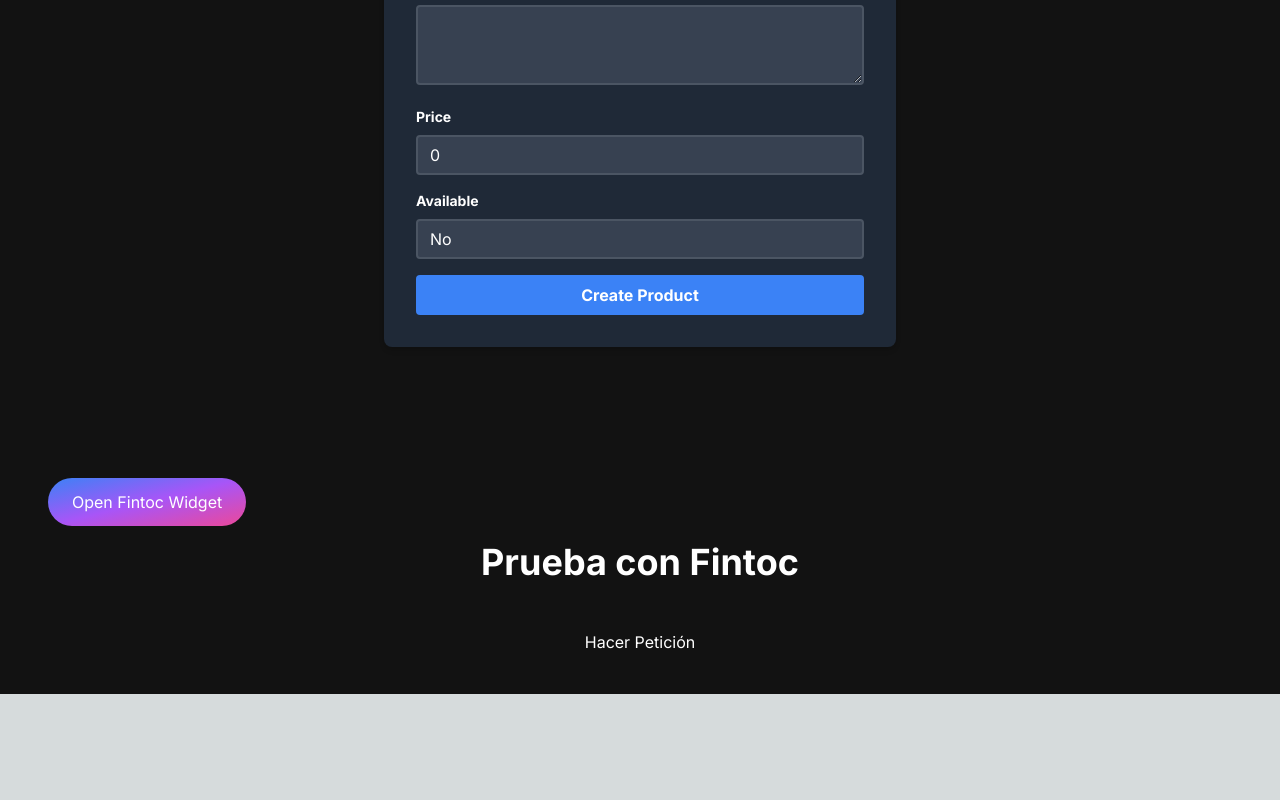
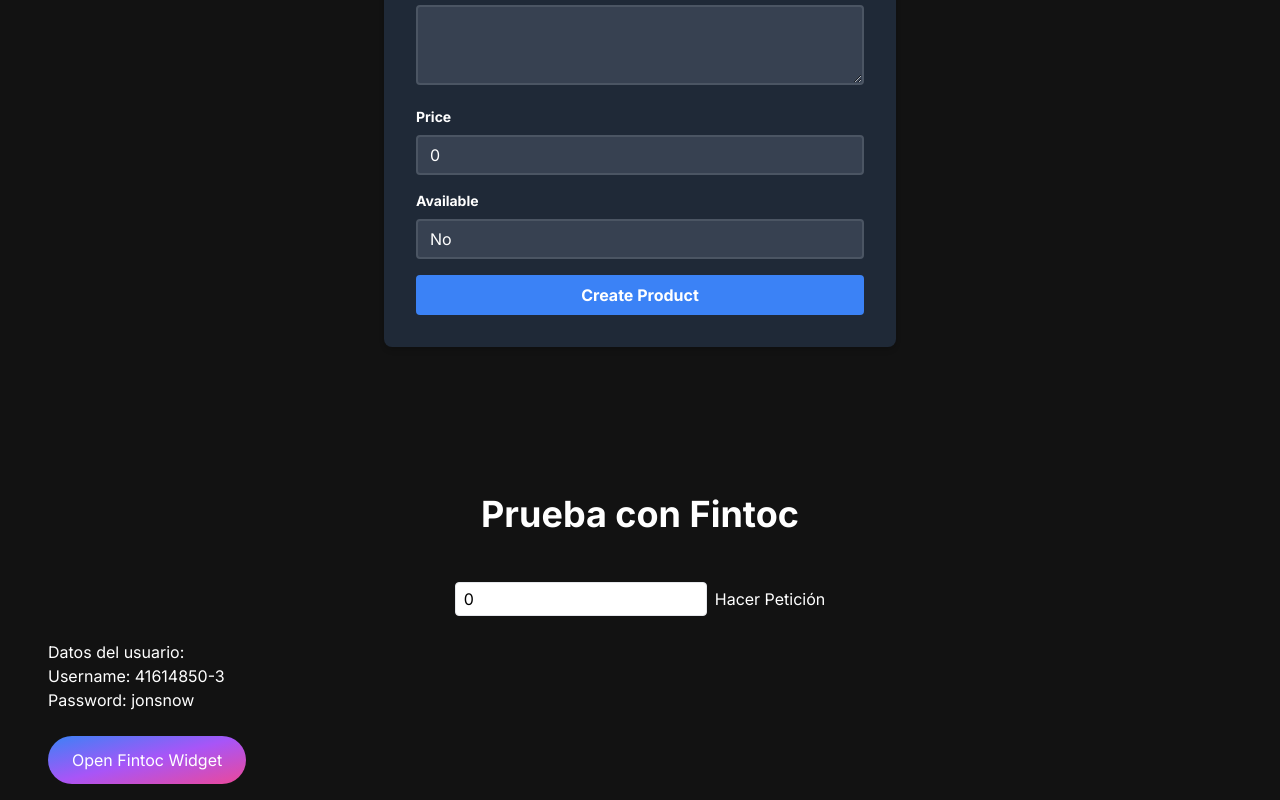
Before and after one commit to BernaValdivieso/bernardo-website, a Next.js app: page / in a window 1280 px wide. Shown: the part 2836-3636 px from the top of the page. Before the commit the page ends 3530 px from the top, so only its background shows below. Built offline with nearby package versions, Linux system fonts and the light colour scheme; no server answers.

Commit message:
feat: add fintoc functionality

```diff
--- a/next.config.mjs
+++ b/next.config.mjs
@@ -13,7 +13,8 @@
       },
       {
         source: "/fintoc/:path*",
-        destination: "https://api.fintoc.com/v1/:path*", // Proxy to Backend
+        destination:
+          "https://p0rtpx8s4d.execute-api.us-east-1.amazonaws.com/:path*", // Proxy to Backend
       },
     ];
   },
--- a/src/app/components/fintoc-section/fintoc-section.tsx
+++ b/src/app/components/fintoc-section/fintoc-section.tsx
@@ -1,14 +1,25 @@
 "use client";
 import { createPaymentIntentGateway } from "@/gateways/fintoc/create-payment-intent.gateway";
-import React from "react";
-import { useState } from "react";
+import React, { useState } from "react";
+import FintocWidget from "./fintoc-widget";
 
 export const FintocSection = () => {
+  const [amount, setAmount] = useState<number>(0);
   const [response, setResponse] = useState<any>(null);
+
+  const username = "41614850-3";
+  const password = "jonsnow";
+
+  const handleAmountChange = (event: React.ChangeEvent<HTMLInputElement>) => {
+    const value = parseFloat(event.target.value);
+    if (!isNaN(value)) {
+      setAmount(value);
+    }
+  };
 
   const handleButtonClick = async () => {
     try {
-      const response = await createPaymentIntentGateway({ amount: 3300 });
+      const response = await createPaymentIntentGateway({ amount });
       console.log("response: ", response);
       setResponse(response);
     } catch (error) {
@@ -22,14 +33,27 @@
         Prueba con Fintoc
       </h2>
       <div className="flex flex-row justify-center items-center gap-2 text-white my-6">
+        <input
+          type="number"
+          value={amount}
+          onChange={handleAmountChange}
+          placeholder="Ingrese el monto"
+          className="border rounded px-2 py-1 text-black bg-white"
+        />
         <button onClick={handleButtonClick}>Hacer Petición</button>
-        {response && (
-          <div>
-            <h2>Respuesta:</h2>
-            <pre>{JSON.stringify(response, null, 2)}</pre>
-          </div>
-        )}
       </div>
+      {response && (
+        <div className="text-white">
+          <h2>Respuesta:</h2>
+          <pre>{JSON.stringify(response, null, 2)}</pre>
+        </div>
+      )}
+      <div className="text-white my-6">
+        <h3>Datos del usuario:</h3>
+        <p>Username: {username}</p>
+        <p>Password: {password}</p>
+      </div>
+      <FintocWidget widgetToken={response?.widget_token} />
     </>
   );
 };
--- a/src/app/components/fintoc-section/fintoc-widget.tsx
+++ b/src/app/components/fintoc-section/fintoc-widget.tsx
@@ -17,7 +17,7 @@
   publicKey = "pk_test_CiqqLN7nx916zq1KP9Y-kRBRvbwZzGEQ",
   holderType = "individual",
   product = "payments",
-  widgetToken = "pi_NoY1VZSZnopL14xB_sec_9Q6nyiLzWKb6SMQvrWip3Nzh",
+  widgetToken,
   onSuccess,
   onExit,
   onEvent,
--- a/src/app/page.tsx
+++ b/src/app/page.tsx
@@ -25,9 +25,6 @@
         <section id="create-product">
           <CreateProductForm />
         </section>
-        <section id="fintoc-widget">
-          <FintocWidget />
-        </section>
         <section id="fintoc-section">
           <FintocSection />
         </section>
```
